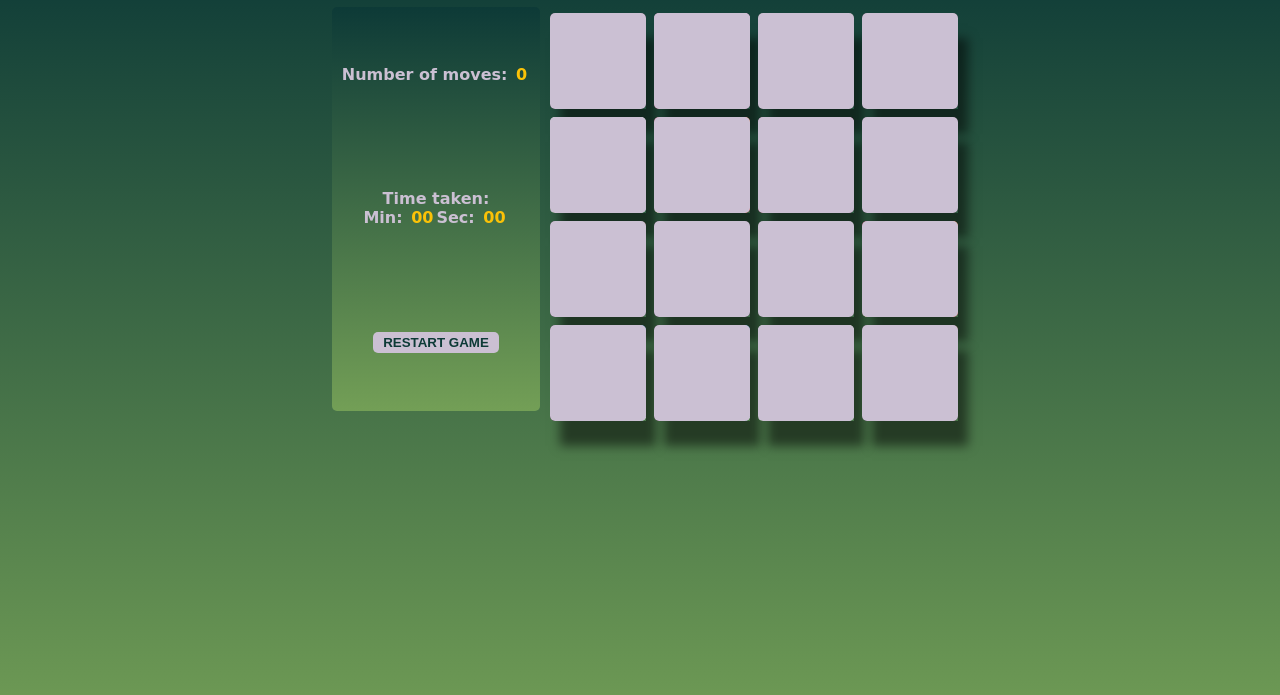
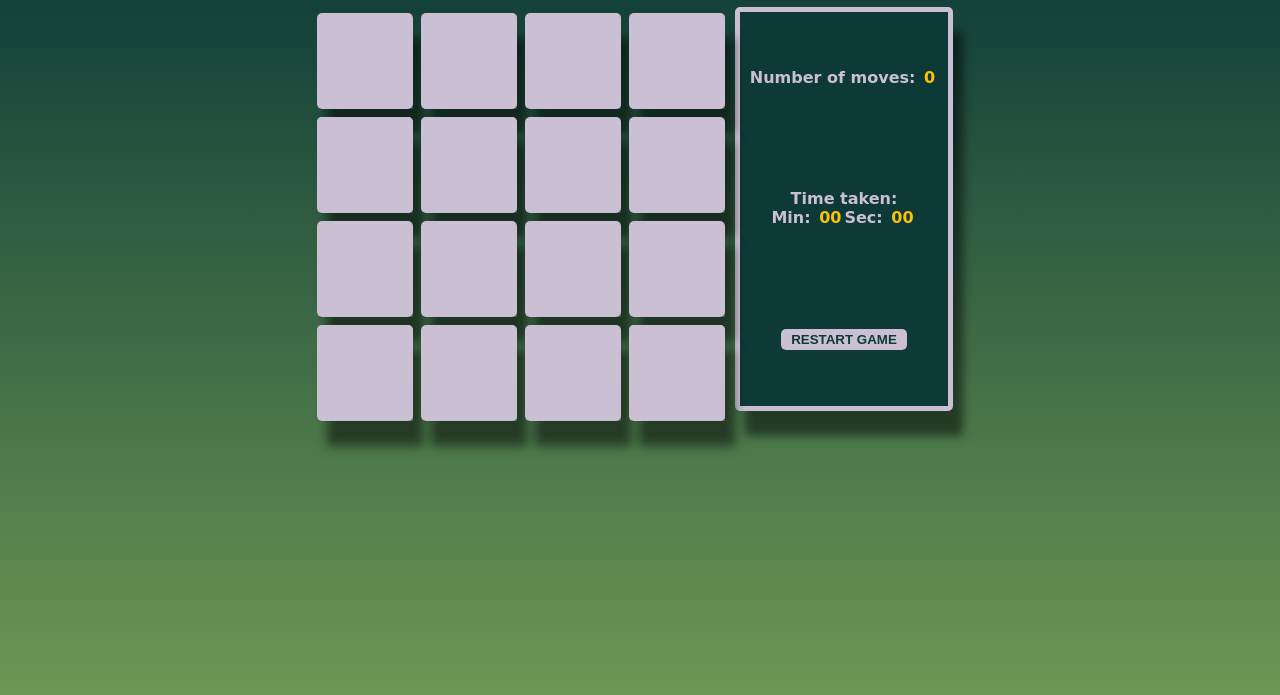
Before and after one commit to DeepsDali/Game, a plain HTML site: page index.html in a window 1280 px wide. Both pictures are taken after a click on the button "RESTART GAME". Shown: the part 49-744 px from the top of the page. Drawn offline with Linux system fonts and the light colour scheme; a web font is replaced by a local one.

Commit message:
Add restart button function

```diff
--- a/script.js
+++ b/script.js
@@ -68,6 +68,7 @@ let compareCards = (e) => {
   selectedCard.classList.add("selected");
   let selectedCards = document.querySelectorAll(".selected");
   console.log(selectedCards);
+
   if (selectedCards.length === 2) {
     if (
       selectedCards[0].getAttribute("name") ===
@@ -84,8 +85,25 @@ let compareCards = (e) => {
         card.classList.remove("selected");
         setTimeout(() => card.classList.remove("flip"), 1000);
       });
+
       moves++;
       document.querySelector("#moves").innerHTML = moves;
+      if (moves === 3) {
+        document.querySelector("#min").innerHTML = "Hi";
+      }
     }
   }
 };
+
+//timer
+let restart = document.querySelector("#reset");
+
+restart.addEventListener("click", () => {
+  cards = document.querySelector(".cards");
+  console.log("restart clicked");
+  moves = 0;
+  document.querySelector("#moves").innerHTML = moves;
+  console.log(moves);
+  cards.remove();
+  createCards();
+});
--- a/style.css
+++ b/style.css
@@ -35,8 +35,10 @@ span {
   flex-direction: column;
 }
 #panel {
-  background: linear-gradient(to bottom, #0d3a37, #739f56);
+  background: #0d3a37;
+  /* background: linear-gradient(to bottom, #0d3a37, #739f56); */
   color: #cbc0d3;
+  border: solid 5px #cbc0d3;
   border-radius: 5px;
   padding: 5px;
   margin: 10px;
@@ -44,6 +46,7 @@ span {
   align-items: center;
   flex-direction: column;
   justify-content: space-between;
+  box-shadow: rgba(0, 0, 0, 0.5) 10px 25px 10px;
 }
 #reset {
   background-color: #cbc0d3;
@@ -110,7 +113,7 @@ section {
   }
   #game {
     display: flex;
-    flex-direction: row;
+    flex-direction: row-reverse;
   }
   #panel {
     display: flex;
```
